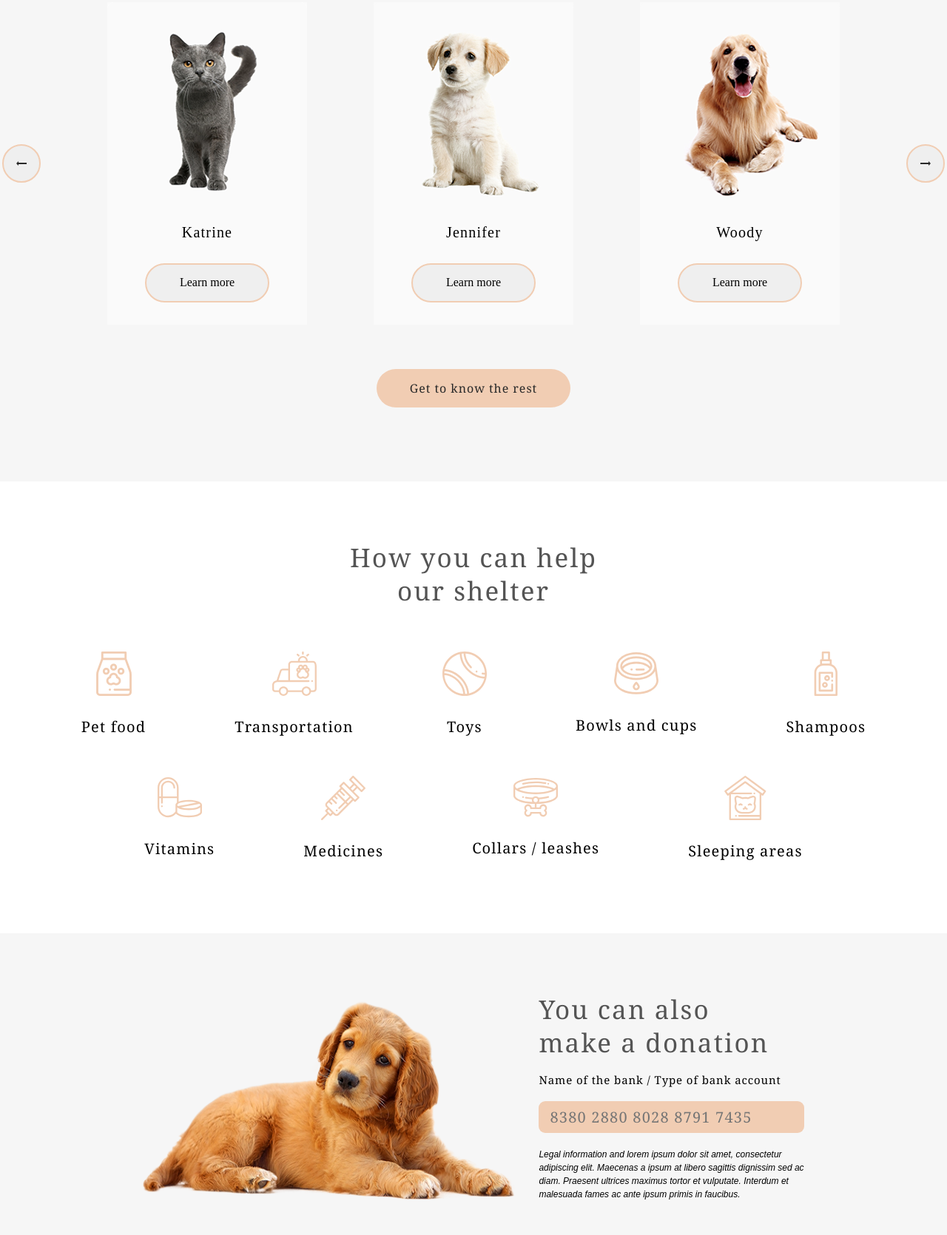
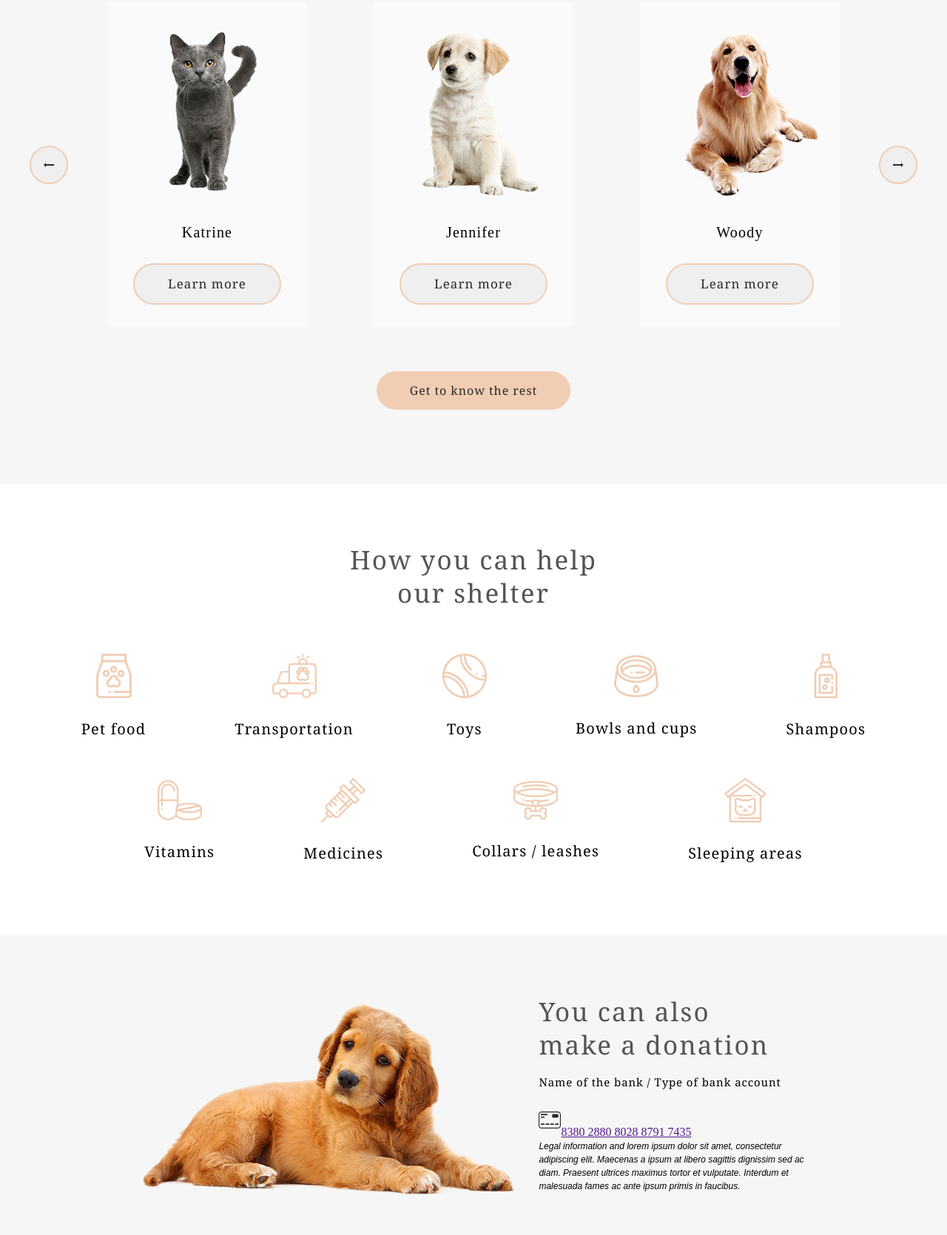
Before and after one commit to DzmitrySm/Stage1q1-and-Migration-Ts, a plain HTML site: page shelter/pages/main/index.html in a window 1280 px wide. Shown: the part 1730-3400 px from the top of the page at 74% size. Drawn offline with Linux system fonts and the light colour scheme.

Commit message:
feat: add interactive to buttons and cards, finish header,not only, about shelter,our friends, help pages

```diff
--- a/shelter/pages/main/index.html
+++ b/shelter/pages/main/index.html
@@ -85,14 +85,14 @@
                 <h2 class="title-our-friends">Our friends who</h2>
                 <h2 class="title-our-friends-second">are looking for a house</h2>
                 <div class="flex-our-friends">
-                    <div class="wrapper-arrow">
+                    <div class="wrapper-arrow-left">
                         <button class="button-arrow"><img src="../../assets/images/Arrow-left.svg" alt="arrow-l"></button>
                     </div>
                     <div class="wrapper-card-katrine">
                         <img src="../../assets/images/pets-katrine.png" alt="image-cat-katrine">
                         <span class="name-pet">Katrine</span>
                         <div class="button-information-about-pets">
-                            <button>Learn more</button>
+                            <button class="btn-learn">Learn more</button>
                         </div>
 
                     </div>
@@ -100,7 +100,7 @@
                         <img src="../../assets/images/pets-jennifer.png" alt="image-dog-jennifer">
                         <span class="name-pet">Jennifer</span>
                         <div class="button-information-about-pets">
-                            <button>Learn more</button>
+                            <button class="btn-learn">Learn more</button>
                         </div>
 
                     </div>
@@ -108,16 +108,16 @@
                         <img src="../../assets/images/pets-woody.png" alt="image-dog-woody">
                         <span class="name-pet">Woody</span>
                         <div class="button-information-about-pets">
-                            <button>Learn more</button>
+                            <button class="btn-learn">Learn more</button>
                         </div>
 
                     </div>
-                    <div class="wrapper-arrow">
+                    <div class="wrapper-arrow-right">
                         <button class="button-arrow"><img src="../../assets/images/Arrow-right.svg" alt="arrow-r"></button>
                     </div>
                 </div>
                 <div class="button-other-pets">
-                    <button class="button-rest-pets">Get to know the rest</button>
+                    <button class="button-rest-pets"><a href="../pets/index.html">Get to know the rest</a></button>
                 </div>
             </div>
         </section>
@@ -147,8 +147,7 @@
                         <img src="../../assets/images/shampoos.svg" alt="icon-shampoos">
                         <span title-card-helps>Shampoos</span>
                     </div>
-                </div>
-                <div class="flex-cards-second-string">
+
                     <div>
                         <img src="../../assets/images/vitamins.svg" alt="icon-vitamins">
                         <span title-card-helps>Vitamins</span>
@@ -179,7 +178,10 @@
                         <h2 class="title-donations">You can also</h2>
                         <h2 class="title-donations-second">make a donation</h2>
                         <span class="bank-name">Name of the bank / Type of bank account</span>
-                            <input class="card-number" type="text" placeholder="8380 2880 8028 8791 7435">
+                        <div class="wrapper-for-bank-card">
+
+                            <a href="" ><img src="../../assets/images/credit-card.svg">8380 2880 8028 8791 7435</a>
+                        </div>
                         <span class="bank-information">Legal information and lorem ipsum dolor sit amet, consectetur </span>
                         <span class="bank-information">adipiscing elit. Maecenas a ipsum at libero sagittis dignissim sed ac</span>
                         <span class="bank-information">diam. Praesent ultrices maximus tortor et vulputate. Interdum et</span>
@@ -216,7 +218,7 @@
                             <div class="wrapper-text-location">
 
                             <p>1 Central Street, Boston</p>
-                            <p>(entrance from the store)</p>
+                            <p class="text-location">(entrance from the store)</p>
 
                             </div>
                         </div>
--- a/shelter/pages/main/style.scss
+++ b/shelter/pages/main/style.scss
@@ -259,9 +259,8 @@ $line-heigth-24: 24px;
 
 .flex-our-friends {
     display: flex;
-    justify-content: center;
+    justify-content: space-between;
     align-items: center;
-    gap: 90px;
     padding-bottom: 60px;
 }
 
@@ -270,7 +269,17 @@ $line-heigth-24: 24px;
     flex-direction: column;
     justify-content: center;
     align-items: center;
+    margin-left: 53px;
+    margin-right: 90px;
     background-color:$background-cards;
+    transition: .3s;
+    &:hover{
+        cursor:pointer;
+        button {
+            cursor: pointer;
+            background-color:$color-hover-btn;
+        }
+    }
     span {
         padding-top: 30px;
         font-size: 20px;
@@ -284,6 +293,16 @@ $line-heigth-24: 24px;
             margin-bottom: 30px;
             border: 2px solid $title-shelter-color;
             border-radius: 100px;
+            font-family:$font-family-georgia;
+            font-weight: $font-normal;
+            font-size: 17px;
+            line-height: 22px;
+            letter-spacing: 0.06em;
+           color:$color-button;
+           &:hover {
+            cursor: pointer;
+            background-color:$color-hover-btn;
+           }
         }
     }
 }
@@ -293,7 +312,16 @@ $line-heigth-24: 24px;
     flex-direction: column;
     justify-content: center;
     align-items: center;
+    margin-right: 90px;
     background-color:$background-cards;
+    transition: .3s;
+    &:hover{
+        cursor:pointer;
+        button {
+            cursor: pointer;
+            background-color:$color-hover-btn;
+        }
+    }
     span {
         padding-top: 30px;
         font-size: 20px;
@@ -307,6 +335,12 @@ $line-heigth-24: 24px;
             margin-bottom: 30px;
             border: 2px solid $title-shelter-color;
             border-radius: 100px;
+            font-family:$font-family-georgia;
+            font-weight: $font-normal;
+            font-size: 17px;
+            line-height: 22px;
+            letter-spacing: 0.06em;
+            color:$color-button;
         }
     }
 }
@@ -316,7 +350,16 @@ $line-heigth-24: 24px;
     flex-direction: column;
     justify-content: center;
     align-items: center;
+    margin-right: 53px;
     background-color:$background-cards;
+    transition: .3s;
+    &:hover{
+        cursor:pointer;
+        button {
+            cursor: pointer;
+            background-color:$color-hover-btn;
+        }
+    }
     span {
         padding-top: 30px;
         font-size: 20px;
@@ -330,6 +373,12 @@ $line-heigth-24: 24px;
             margin-bottom: 30px;
             border: 2px solid $title-shelter-color;
             border-radius: 100px;
+            font-family:$font-family-georgia;
+            font-weight: $font-normal;
+            font-size: 17px;
+            line-height: 22px;
+            letter-spacing: 0.06em;
+            color:$color-button;
         }
     }
 }
@@ -342,24 +391,38 @@ $line-heigth-24: 24px;
     display: flex;
     align-items: center;
     justify-content: center;
+    transition: .3s;
+    &:hover {
+        cursor: pointer;
+        background-color:$color-hover-btn;
+    }
 }
 
 .button-other-pets {
     display: flex;
     justify-content: center;
     padding-bottom: 100px;
+    button:hover {
+        cursor: pointer;
+        background-color:$color-hover-btn;
+    }
 }
 
 .button-rest-pets {
+    display: block;
     border-radius: 100px;
     padding: 15px 45px;
     background: $title-shelter-color;
     border: none;
-    font-family:$font-family-georgia;
+    transition: .3s;
+    a{
+        text-decoration: none;
+        font-family:$font-family-georgia;
     font-weight:$font-normal;
     line-height: 22px;
     letter-spacing: 0.06em;
-    color:#292929;
+    color:$color-button;
+    }
 
 
 }
@@ -389,30 +452,11 @@ $line-heigth-24: 24px;
 
 .flex-cards-first-string {
     display: flex;
+    flex-wrap: wrap;
     justify-content: center;
     gap: 120px;
-    padding-bottom: 55px;
-    div {
-        display: flex;
-        flex-direction: column;
-        justify-content: center;
-        align-items: center;
-        span {
-            padding-top: 30px;
-            font-family:$font-family-georgia;
-            font-weight:$font-normal;
-            font-size: 20px;
-            line-height: 23px;
-            letter-spacing: 0.06em;
+    row-gap: 55px;
 
-        }
-    }
-}
-
-.flex-cards-second-string {
-    display: flex;
-    justify-content: center;
-    gap: 120px;
     padding-bottom: 100px;
     div {
         display: flex;
@@ -431,6 +475,7 @@ $line-heigth-24: 24px;
     }
 }
 
+
 .title-donations-second {
     padding-bottom: 20px;
 }
@@ -448,6 +493,7 @@ $line-heigth-24: 24px;
 
     img {
         padding-top: 11px;
+        padding-bottom: 10px;
 
     }
     div {
@@ -463,18 +509,7 @@ $line-heigth-24: 24px;
        color: $color-dark-section-name;
        letter-spacing: 0.06em;
     }
-    input {
-        margin-bottom: 20px;
-        border: none;
-        border-radius: 9px;
-        background:$title-shelter-color;
-        padding: 10px 15px;
-        font-family: $font-family-georgia;
-       font-size: 20px;
-       font-weight: $font-normal;
-       line-height: 23px;
-       letter-spacing: 0.06em;
-    }
+
 }
 
 .bank-name {
@@ -517,9 +552,13 @@ line-height: 18px;
     };
 
 }
+.title-question-chapter {
+    padding-top: 16px;
+}
 
 .title-question-chapter-second {
     padding-bottom: 40px;
+    padding-top: 16px;
 }
 
 .wrapper-icon-mail {
@@ -540,6 +579,10 @@ line-height: 18px;
        letter-spacing: 0.06em;
     }
 
+}
+
+.text-location {
+    padding-bottom: 32px;
 }
 
 .wrapper-icon-tel {
@@ -581,6 +624,10 @@ line-height: 18px;
     }
 }
 
+.title-location-chapter{
+    padding-top: 16px;
+}
+
 .title-location-chapter-second {
     padding-bottom: 34px;
 }
```
Also changed, not shown: shelter/pages/main/style.css, 1 other file.
